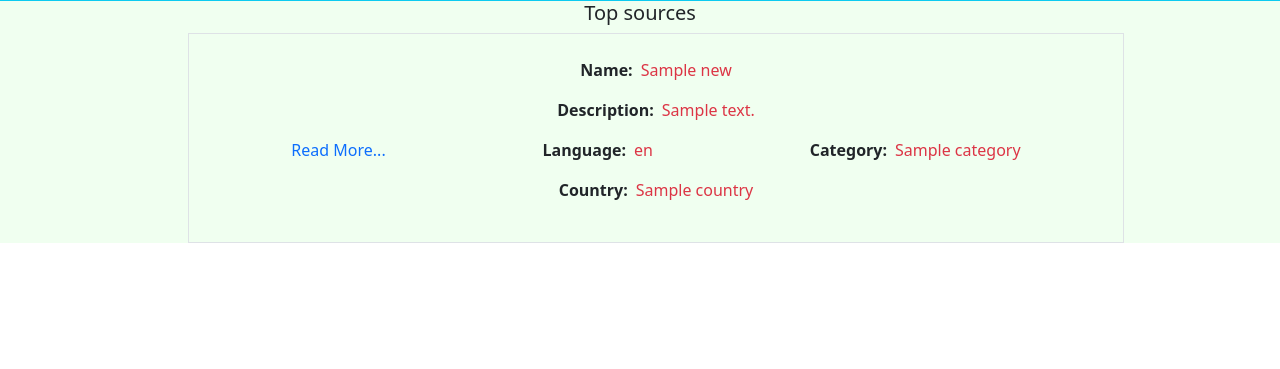
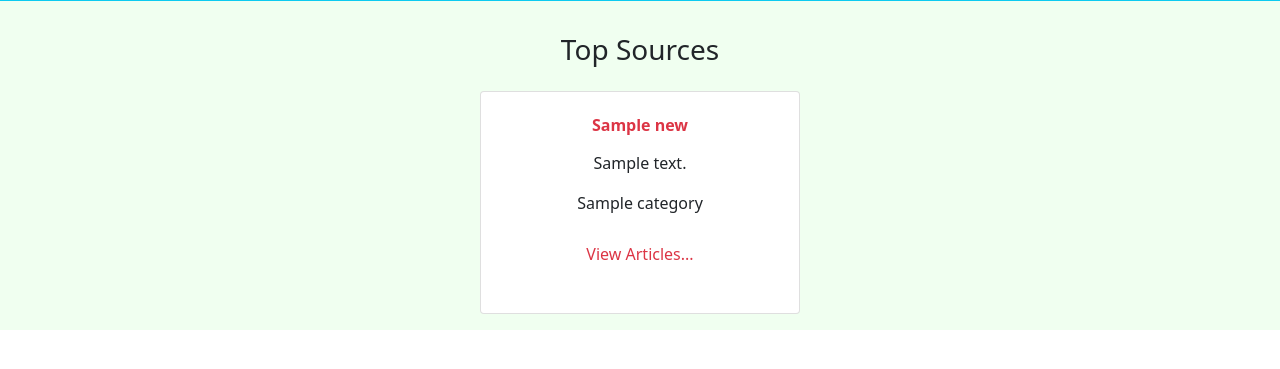
Before and after one commit to Abishag-Maitha/Pendo-News, a Flask app: template app/templates/index.html in a window 1280 px wide. Shown: the part 87-456 px from the top of the page. Run offline with Flask 2, Linux system fonts and the light colour scheme; the template is opened without the code that fills it: most values are stand-ins (such as "Sample title", 1, 10 or a date in 2020); some libraries are stand-ins or nearby versions.

Commit message:
arrange sources into cards

```diff
--- a/app/templates/index.html
+++ b/app/templates/index.html
@@ -3,7 +3,26 @@
 {{title}}
 {%endblock%}
 {%block content%}
-<div>
+
+<div class="row mx-auto d-flex justify-content-center">
+    <h3 class="pt-3 mt-3 text-center">Top Sources</h3>
+    {%for n in news%}
+    <div class="card col-md-6 m-3 p-2" style="width: 20rem;">
+        <div class="card-body">
+            <h6 class="card-title text-danger"><strong>{{n.name}}</strong></h6>
+            <p class="card-text mt-3">{{n.description}}</p>
+            <p class="card-text mt-3">{{n.category}}</p>
+            <p href="#" class="btn mt-1">
+                <a href="{{n.url}}" class="readmore text-danger">View Articles...</a>
+            </p>
+        </div>
+    </div>
+    {%endfor%}
+</div>
+
+
+
+<!-- <div>
     <h5>Top sources</h5>
     <ul>
         {%for n in news %}
@@ -20,5 +39,5 @@
         {%endfor%}
 
     </ul>
-</div>
+</div> -->
 {%endblock%}
```
